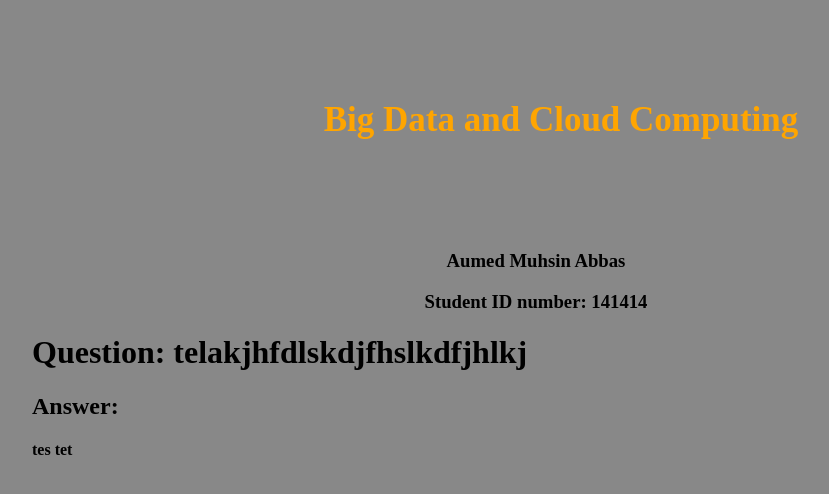
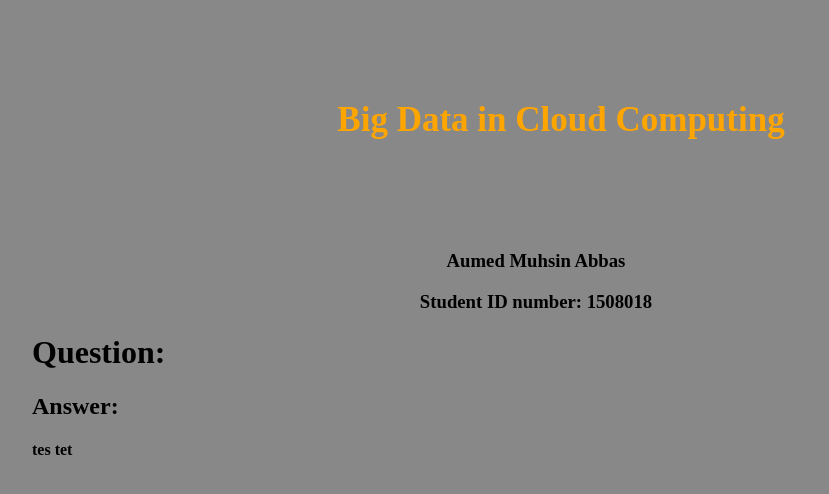
Before and after one commit to omed-muhsin/omed-muhsin.github.io, a plain HTML site: page index.html in a window 1280 px wide. Shown: the whole page, without its empty margins (104-933 px from the left). Drawn offline with Linux system fonts and the light colour scheme.

Commit message:
Update index.html

```diff
--- a/index.html
+++ b/index.html
@@ -6,16 +6,16 @@
 <body style="padding: 0% 10%; background-color: #888888">
 
 <div style="height: 100px; width: 100%; margin: 50px 0; padding: 25px;">
-  <p style="text-align: center; color: orange; margin-top: 25px; font-size: 35px; font-weight: 800;">Big Data and Cloud Computing</p>
+  <p style="text-align: center; color: orange; margin-top: 25px; font-size: 35px; font-weight: 800;">Big Data in Cloud Computing</p>
 </div>
 <div class="" style="text-align: center;">
 
   <h3>Aumed Muhsin Abbas</h3>
-  <h3>Student ID number: 141414</h3>
+  <h3>Student ID number: 1508018</h3>
 </div>
 
-<h1>Question: telakjhfdlskdjfhslkdfjhlkj</h1>
-<h2>Answer:</h2>
+<h1>Question: </h1>
+<h2>Answer: </h2>
 <h4>tes tet</h4>
 </body>
 </html>
```
